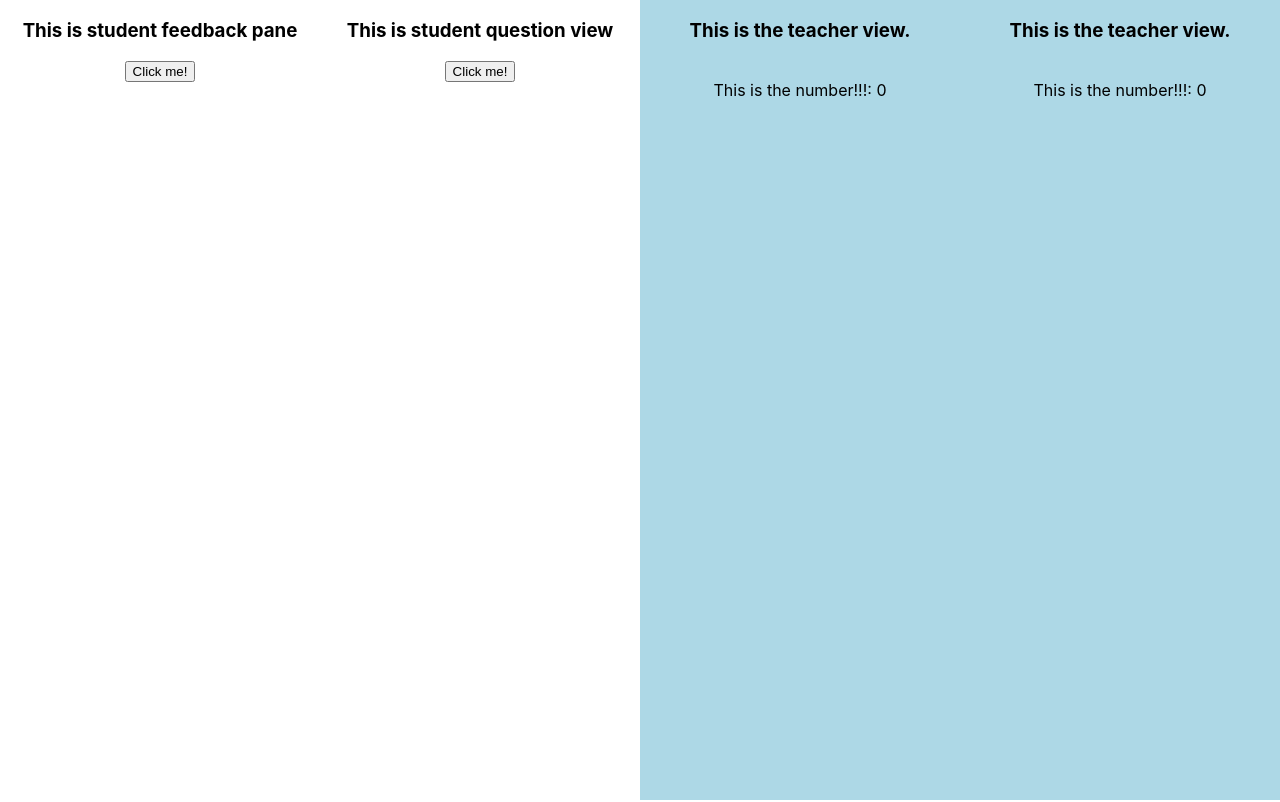
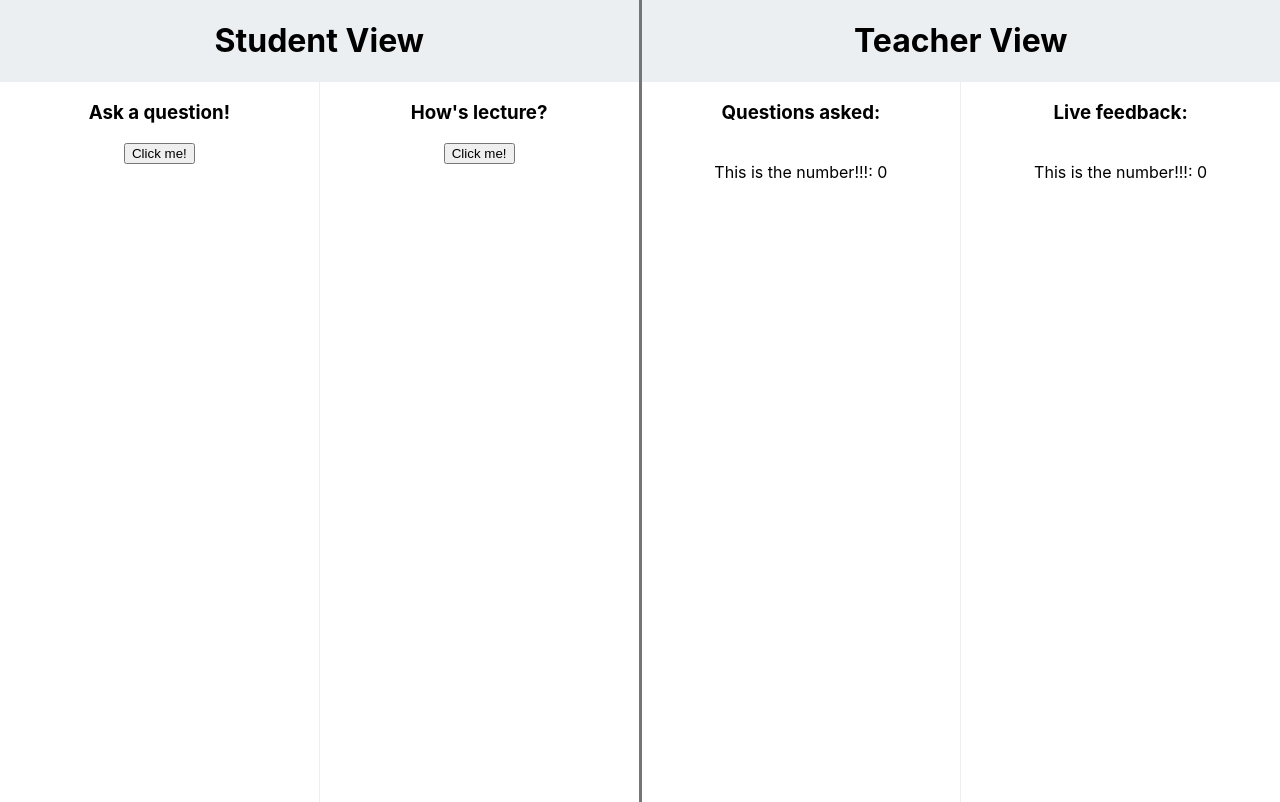
Before and after one commit to spayra1/LectureSense, a React (Create React App) app: page / in a window 1280 px wide. Built offline with nearby package versions, Linux system fonts and the light colour scheme.

Commit message:
updated formatting of four columns with headers

```diff
--- a/src/App.js
+++ b/src/App.js
@@ -2,6 +2,8 @@ import React, { useState } from 'react';
 import logo from './logo.svg';
 import './App.css';
 
+import StudentBar from './components/StudentBar';
+import TeacherBar from './components/TeacherBar';
 import StudentFeedback from './components/StudentFeedback';
 import StudentQuestions from './components/StudentQuestions';
 import TeacherFeedback from './components/TeacherFeedback';
@@ -12,11 +14,17 @@ function App() {
 
   return (
     <div className="App">
-      <div style={{display: 'flex', flexDirection: 'row', height: '100vh', width: '100%'}}>
-        <StudentFeedback n={number} changeNumber={getNumber} />
-        <StudentQuestions n={number} changeNumber={getNumber} />
-        <TeacherFeedback n={number}/>
-        <TeacherQuestions n={number}/>
+      <div style={{display: 'flex', flexDirection: 'column'}}>
+        <div style={{display: 'flex', flexDirection: 'row', height: '10vx', width: '100%'}}>
+          <StudentBar/>
+          <TeacherBar/>
+        </div>
+        <div style={{display: 'flex', flexDirection: 'row', height: '90vh', width: '100%'}}>
+          <StudentQuestions n={number} changeNumber={getNumber} />
+          <StudentFeedback n={number} changeNumber={getNumber} />
+          <TeacherQuestions n={number}/>
+          <TeacherFeedback n={number}/>
+        </div>
       </div>
     </div>
   );
--- /dev/null
+++ b/src/components/StudentBar.js
@@ -0,0 +1,9 @@
+import React from 'react';
+
+const StudentBar = () => (
+    <div style={{backgroundColor: '#eceff1', height: '5%', width: '50%', borderRight: '3px solid #757575'}}>
+        <h1>{"Student View"}</h1>
+    </div>
+);
+
+export default StudentBar;
--- a/src/components/StudentFeedback.js
+++ b/src/components/StudentFeedback.js
@@ -3,8 +3,8 @@ import React, { useState } from 'react';
 const StudentFeedback = ({n, changeNumber}) => {
 
     return (
-    <div style={{ backgroundColor: '', height: '100%', width: '25vw'}}>
-        <h3>This is student feedback pane</h3>
+    <div style={{ backgroundColor: '', height: '100%', width: '25vw', borderRight: '3px solid #757575'}}>
+        <h3>How's lecture?</h3>
         <button onClick={() => changeNumber(n + 1)}>Click me!</button>
     </div>
     )
--- a/src/components/StudentQuestions.js
+++ b/src/components/StudentQuestions.js
@@ -3,8 +3,8 @@ import React, { useState } from 'react';
 const StudentQuestions = ({n, changeNumber}) => {
 
     return (
-    <div style={{ backgroundColor: '', height: '100%', width: '25vw'}}>
-        <h3>This is student question view</h3>
+    <div style={{ backgroundColor: '', height: '100%', width: '25vw', borderRight: '1.5px solid #eceff1'}}>
+        <h3>Ask a question!</h3>
         <button onClick={() => changeNumber(n + 1)}>Click me!</button>
     </div>
     )
--- /dev/null
+++ b/src/components/TeacherBar.js
@@ -0,0 +1,9 @@
+import React from 'react';
+
+const TeacherBar = () => (
+    <div style={{backgroundColor: '#eceff1', height: '5%', width: '50%'}}>
+        <h1>{"Teacher View"}</h1>
+    </div>
+);
+
+export default TeacherBar;
--- a/src/components/TeacherFeedback.js
+++ b/src/components/TeacherFeedback.js
@@ -1,8 +1,8 @@
 import React from 'react';
 
 const TeacherFeedback = ({n}) => (
-    <div style={{backgroundColor: 'lightblue', height: '100%', width: '25vw'}}>
-        <h3>This is the teacher view.</h3>
+    <div style={{backgroundColor: '', height: '100%', width: '25vw'}}>
+        <h3>Live feedback:</h3>
         <br />
         <label>This is the number!!!: {n}</label>
     </div>
--- a/src/components/TeacherQuestions.js
+++ b/src/components/TeacherQuestions.js
@@ -1,8 +1,8 @@
 import React from 'react';
 
 const TeacherQuestions = ({n}) => (
-    <div style={{backgroundColor: 'lightblue', height: '100%', width: '25vw'}}>
-        <h3>This is the teacher view.</h3>
+    <div style={{backgroundColor: '', height: '100%', width: '25vw', borderRight: '1.5px solid #eceff1'}}>
+        <h3>Questions asked:</h3>
         <br />
         <label>This is the number!!!: {n}</label>
     </div>
```
